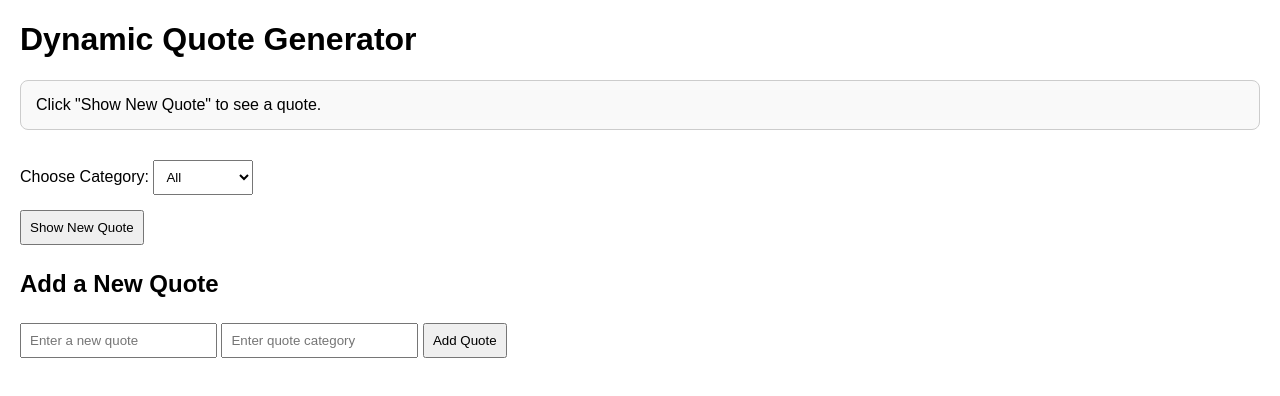
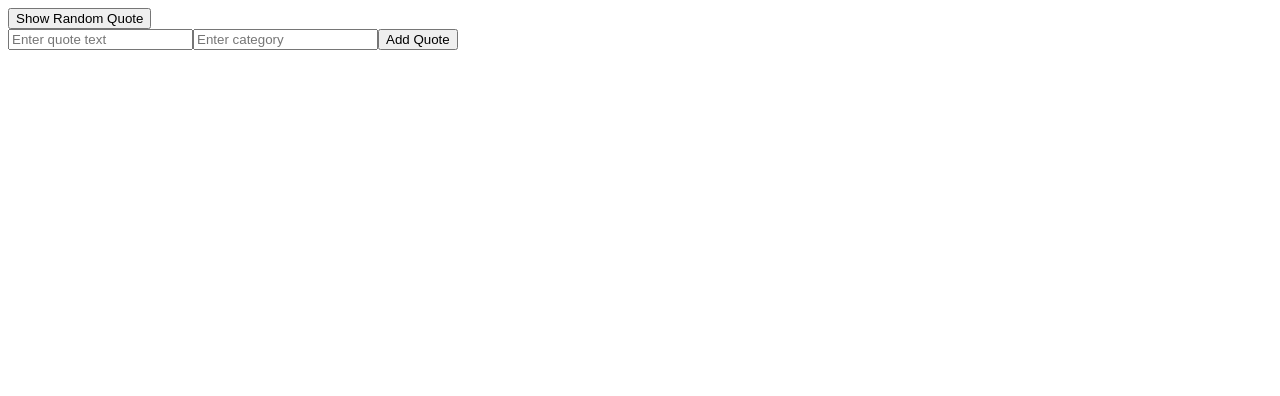
Before and after one commit to Laraphasha/alx_fe_javascript, a plain HTML site: page dom-manipulation/index.html in a window 1280 px wide. Both pictures are taken after typing "Sample", "Sample" into the empty fields and a click on the button "Add Quote". Drawn offline with Linux system fonts and the light colour scheme.

Commit message:
third try

```diff
--- a/dom-manipulation/index.html
+++ b/dom-manipulation/index.html
@@ -1,55 +1,18 @@
 <!DOCTYPE html>
 <html lang="en">
 <head>
-  <meta charset="UTF-8">
-  <meta name="viewport" content="width=device-width, initial-scale=1.0">
-  <title>Dynamic Quote Generator</title>
-  <style>
-    body {
-      font-family: Arial, sans-serif;
-      margin: 20px;
-    }
-    #quoteDisplay {
-      margin: 20px 0;
-      padding: 15px;
-      border: 1px solid #ccc;
-      border-radius: 8px;
-      background: #f9f9f9;
-    }
-    .category-select {
-      margin: 10px 0;
-    }
-    input, select, button {
-      margin: 5px 0;
-      padding: 8px;
-    }
-  </style>
+    <meta charset="UTF-8">
+    <title>Quotes App</title>
+    <style>
+        .quote-text { font-size: 1.2rem; font-weight: bold; }
+        .quote-category { font-style: italic; color: gray; }
+    </style>
 </head>
 <body>
-  <h1>Dynamic Quote Generator</h1>
+    <div id="quote-container"></div>
+    <button id="random-btn">Show Random Quote</button>
+    <div id="form-container"></div>
 
-  <!-- Quote Display -->
-  <div id="quoteDisplay">Click "Show New Quote" to see a quote.</div>
-
-  <!-- Category Filter -->
-  <div>
-    <label for="categorySelect">Choose Category:</label>
-    <select id="categorySelect" class="category-select">
-      <option value="all">All</option>
-    </select>
-  </div>
-
-  <!-- Show Quote Button -->
-  <button id="newQuote">Show New Quote</button>
-
-  <!-- Add Quote Form -->
-  <h2>Add a New Quote</h2>
-  <div>
-    <input id="newQuoteText" type="text" placeholder="Enter a new quote" />
-    <input id="newQuoteCategory" type="text" placeholder="Enter quote category" />
-    <button id="addQuoteBtn">Add Quote</button>
-  </div>
-
-  <script src="script.js"></script>
+    <script src="script.js"></script>
 </body>
 </html>
--- a/dom-manipulation/script.js
+++ b/dom-manipulation/script.js
@@ -1,81 +1,95 @@
-// Initial Quotes Array
+// script.js
+
+// Quotes data
 let quotes = [
-  { text: "The best way to predict the future is to invent it.", category: "Motivation" },
-  { text: "Life is 10% what happens to us and 90% how we react to it.", category: "Life" },
-  { text: "Do not let what you cannot do interfere with what you can do.", category: "Inspiration" }
+    { text: "The best way to get started is to quit talking and begin doing.", category: "Motivation" },
+    { text: "Don't watch the clock; do what it does. Keep going.", category: "Persistence" },
+    { text: "Success is not in what you have, but who you are.", category: "Inspiration" }
 ];
 
-// DOM Elements
-const quoteDisplay = document.getElementById("quoteDisplay");
-const newQuoteBtn = document.getElementById("newQuote");
-const categorySelect = document.getElementById("categorySelect");
-const addQuoteBtn = document.getElementById("addQuoteBtn");
+// Function to show a random quote
+function showRandomQuote() {
+    const quoteContainer = document.getElementById("quote-container");
 
-// Function: Show a Random Quote
-function showRandomQuote() {
-  const selectedCategory = categorySelect.value;
+    if (quotes.length === 0) {
+        quoteContainer.textContent = "No quotes available. Please add one!";
+        return;
+    }
 
-  // Filter quotes if a specific category is chosen
-  const filteredQuotes = selectedCategory === "all"
-    ? quotes
-    : quotes.filter(q => q.category.toLowerCase() === selectedCategory.toLowerCase());
+    const randomIndex = Math.floor(Math.random() * quotes.length);
+    const randomQuote = quotes[randomIndex];
 
-  if (filteredQuotes.length === 0) {
-    quoteDisplay.textContent = "No quotes available for this category.";
-    return;
-  }
+    // Clear previous quote
+    quoteContainer.innerHTML = "";
 
-  const randomIndex = Math.floor(Math.random() * filteredQuotes.length);
-  const randomQuote = filteredQuotes[randomIndex];
+    // Create elements for quote text and category
+    const quoteTextEl = document.createElement("p");
+    quoteTextEl.textContent = `"${randomQuote.text}"`;
+    quoteTextEl.classList.add("quote-text");
 
-  quoteDisplay.textContent = `"${randomQuote.text}" — [${randomQuote.category}]`;
+    const quoteCategoryEl = document.createElement("span");
+    quoteCategoryEl.textContent = `— ${randomQuote.category}`;
+    quoteCategoryEl.classList.add("quote-category");
+
+    // Append to container
+    quoteContainer.appendChild(quoteTextEl);
+    quoteContainer.appendChild(quoteCategoryEl);
 }
 
-// Function: Add New Quote
-function addQuote() {
-  const newQuoteText = document.getElementById("newQuoteText").value.trim();
-  const newQuoteCategory = document.getElementById("newQuoteCategory").value.trim();
+// Function to create a form for adding quotes
+function createAddQuoteForm() {
+    const formContainer = document.getElementById("form-container");
 
-  if (newQuoteText && newQuoteCategory) {
-    const newQuote = { text: newQuoteText, category: newQuoteCategory };
-    quotes.push(newQuote);
+    // Create form
+    const form = document.createElement("form");
 
-    // Add category if not already in dropdown
-    const exists = Array.from(categorySelect.options).some(
-      option => option.value.toLowerCase() === newQuoteCategory.toLowerCase()
-    );
+    // Quote text input
+    const textInput = document.createElement("input");
+    textInput.type = "text";
+    textInput.placeholder = "Enter quote text";
+    textInput.required = true;
 
-    if (!exists) {
-      const option = document.createElement("option");
-      option.value = newQuoteCategory;
-      option.textContent = newQuoteCategory;
-      categorySelect.appendChild(option);
-    }
+    // Category input
+    const categoryInput = document.createElement("input");
+    categoryInput.type = "text";
+    categoryInput.placeholder = "Enter category";
+    categoryInput.required = true;
 
-    // Clear inputs
-    document.getElementById("newQuoteText").value = "";
-    document.getElementById("newQuoteCategory").value = "";
+    // Submit button
+    const submitBtn = document.createElement("button");
+    submitBtn.type = "submit";
+    submitBtn.textContent = "Add Quote";
 
-    alert("Quote added successfully!");
-  } else {
-    alert("Please enter both quote and category.");
-  }
+    // Append inputs and button
+    form.appendChild(textInput);
+    form.appendChild(categoryInput);
+    form.appendChild(submitBtn);
+
+    // Handle form submission
+    form.addEventListener("submit", function (e) {
+        e.preventDefault();
+
+        const newQuote = {
+            text: textInput.value.trim(),
+            category: categoryInput.value.trim()
+        };
+
+        if (newQuote.text && newQuote.category) {
+            quotes.push(newQuote);
+            alert("Quote added successfully!");
+            textInput.value = "";
+            categoryInput.value = "";
+        } else {
+            alert("Please fill in all fields.");
+        }
+    });
+
+    // Append form to container
+    formContainer.appendChild(form);
 }
 
-// Populate category dropdown initially
-function loadCategories() {
-  const categories = [...new Set(quotes.map(q => q.category))];
-  categories.forEach(cat => {
-    const option = document.createElement("option");
-    option.value = cat;
-    option.textContent = cat;
-    categorySelect.appendChild(option);
-  });
-}
+// Event listener for random quote button
+document.getElementById("random-btn").addEventListener("click", showRandomQuote);
 
-// Event Listeners
-newQuoteBtn.addEventListener("click", showRandomQuote);
-addQuoteBtn.addEventListener("click", addQuote);
-
-// Initial Load
-loadCategories();
+// Initialize form on page load
+document.addEventListener("DOMContentLoaded", createAddQuoteForm);
```
